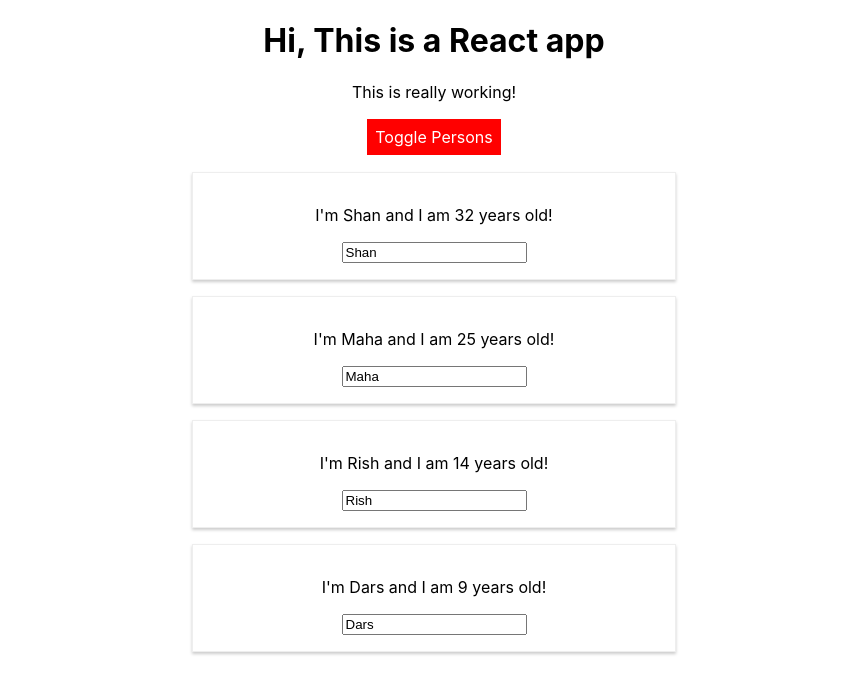
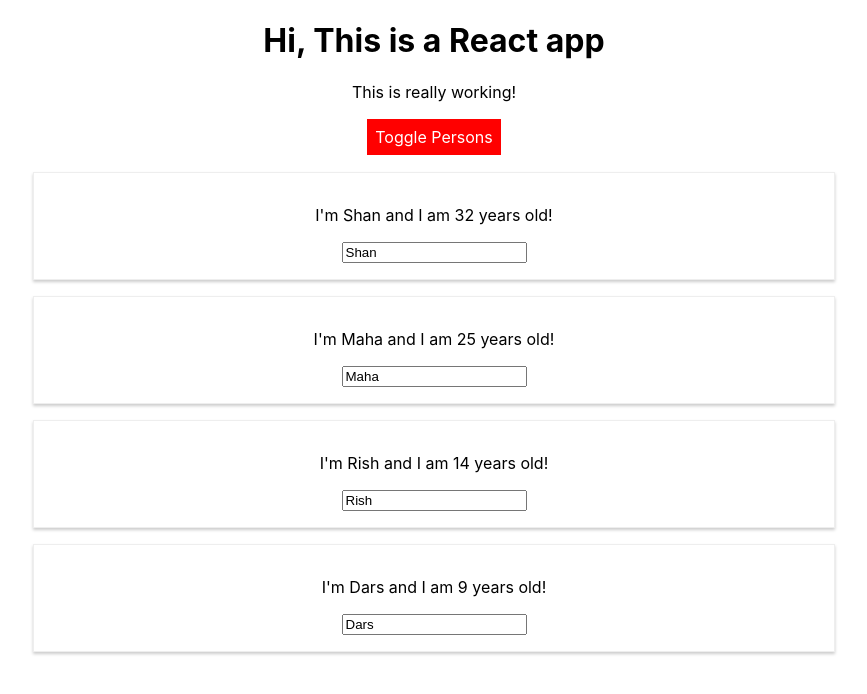
Before and after one commit to nzkks/learning-complete-react, a React (Create React App) app: page / in a window 1280 px wide. Both pictures are taken after a click on the button "Toggle Persons". Shown: the top 694 px of the page, without its empty margins (206-1073 px from the left). Built offline with nearby package versions, Linux system fonts and the light colour scheme.

Commit message:
Remove Radium and related css codes

```diff
--- a/package.json
+++ b/package.json
@@ -3,7 +3,6 @@
   "version": "0.1.0",
   "private": true,
   "dependencies": {
-    "radium": "^0.25.1",
     "react": "^16.8.3",
     "react-dom": "^16.8.3",
     "react-scripts": "2.1.5"
--- a/src/App.js
+++ b/src/App.js
@@ -1,5 +1,4 @@
 import React, { Component } from 'react';
-import Radium, { StyleRoot } from 'radium';
 import './App.css';
 import Person from './Person/Person';
 
@@ -50,11 +49,7 @@ class App extends Component {
       font: 'inherit',
       border: '1px solid white',
       padding: '8px',
-      cursor: 'pointer',
-      ':hover': {
-        backgroundColor: 'lightgreen',
-        color: 'black'
-      }
+      cursor: 'pointer'
     };
 
     let persons = null;
@@ -77,10 +72,6 @@ class App extends Component {
       );
 
       style.backgroundColor = 'red';
-      style[':hover'] = {
-        backgroundColor: 'salmon',
-        color: 'black'
-      };
     }
 
     const classes = [];
@@ -93,7 +84,6 @@ class App extends Component {
     }
 
     return (
-      <StyleRoot>
       <div className="App">
         <h1>Hi, This is a React app</h1>
         <p className={classes.join(' ')}>This is really working!</p>
@@ -103,7 +93,6 @@ class App extends Component {
 
         {persons}
       </div>
-      </StyleRoot>
     );
   }
 
@@ -114,4 +103,4 @@ class App extends Component {
   // );
 }
 
-export default Radium(App);
+export default App;
--- a/src/Person/Person.js
+++ b/src/Person/Person.js
@@ -1,16 +1,9 @@
 import React from 'react';
-import Radium from 'radium';
 import './Person.css';
 
 const person = props => {
-  const style = {
-    '@media (min-width: 500px)': {
-      width: '450px'
-    }
-  };
-
   return (
-    <div className="Person" style={style}>
+    <div className="Person">
       <p onClick={props.click}>
         I'm {props.name} and I am {props.age} years old!
       </p>
@@ -20,4 +13,4 @@ const person = props => {
   );
 };
 
-export default Radium(person);
+export default person;
```
Also changed, not shown: 1 other file (tests, documents, lock files or other folders). Lines whose indentation alone changed are shown as unchanged.
